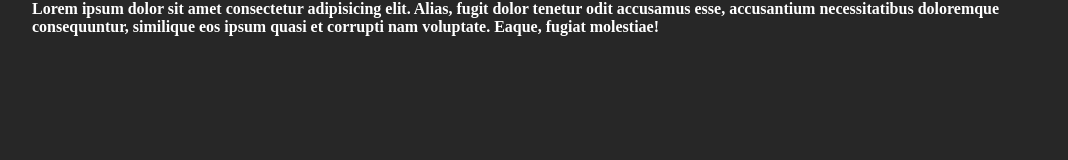
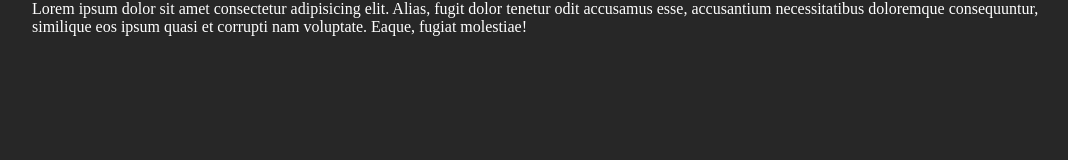
Before and after one commit to LeonardoVita/learning-sass, a plain HTML site: page public/index.html in a window 1280 px wide. Shown: the whole page, without its empty margins (96-1164 px from the left). Drawn offline with Linux system fonts and the light colour scheme.

Commit message:
sass functions

```diff
--- a/scss/main.scss
+++ b/scss/main.scss
@@ -1,5 +1,9 @@
-@import "./resets";
+@import "resets";
 @import "./variables";
+
+@function weight($weight-name) {
+  @return map-get($font-weights, $weight-name);
+}
 
 body {
   background-color: $primary-color;
@@ -12,6 +16,7 @@ body {
 
   #{&}-paragraph {
     font-weight: map-get($font-weights, bold);
+    font-weight: weight(regular);
 
     &:hover {
       color: $accent-color;
```
Also changed, not shown: public/css/main.css, 1 other file.
